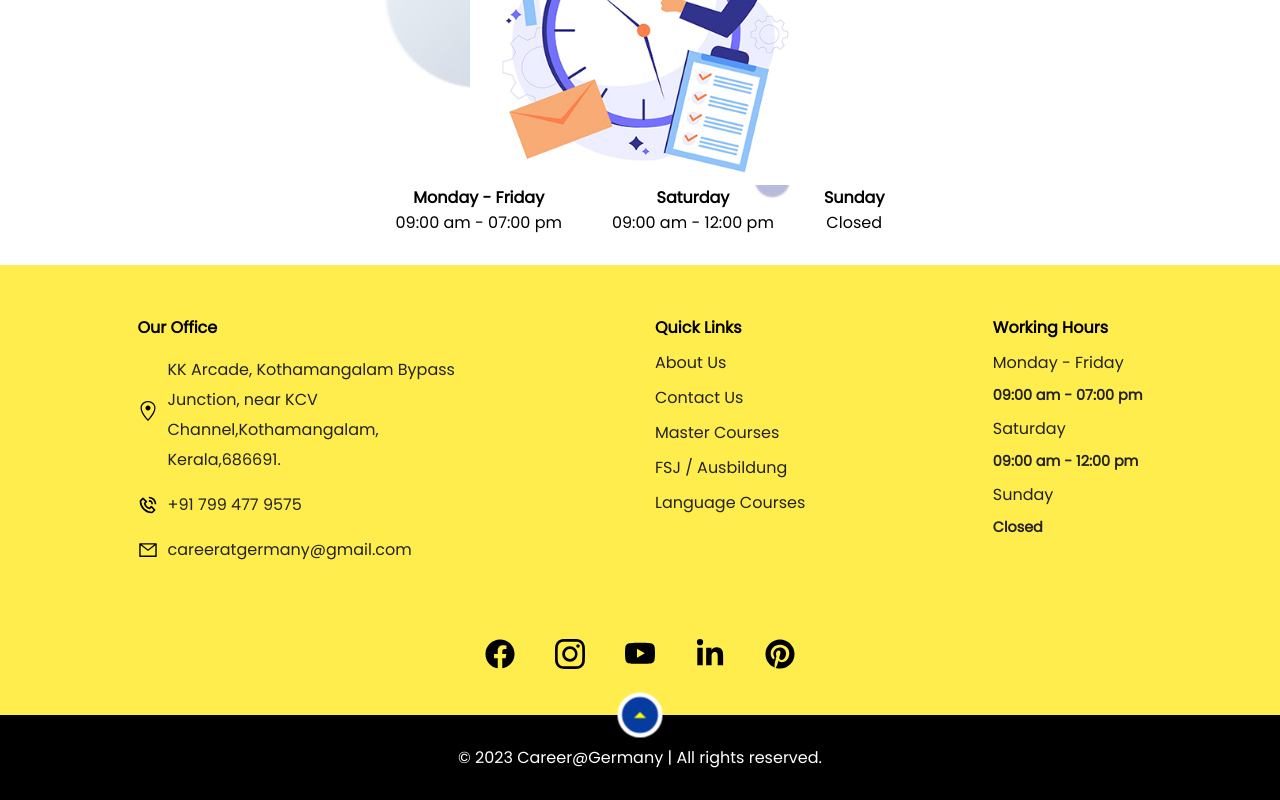
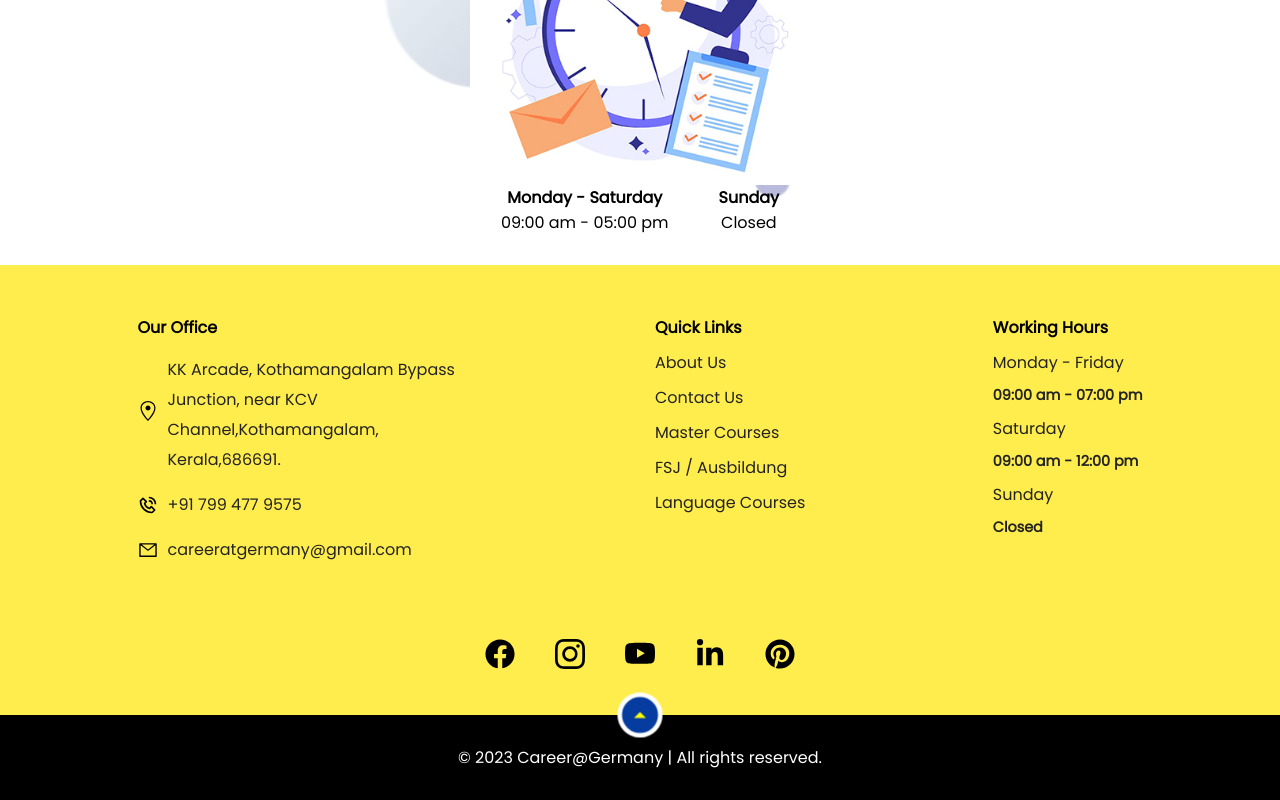
Before and after one commit to varghesetony901/careeratgermany.com, a React (Create React App) app: page /contact in a window 1280 px wide. Shown: the part 1356-2156 px from the top of the page. Built offline with nearby package versions, Linux system fonts and the light colour scheme; no server answers; a web font is replaced by a local one.

Commit message:
contact page updated

```diff
--- a/src/container/Contact/Contact1.jsx
+++ b/src/container/Contact/Contact1.jsx
@@ -86,13 +86,13 @@ const Contact1 = () => {
         <img src="worktime.jpg" alt="" />
         <div className="contact-items">
           <div>
-            <h4>Monday - Friday</h4>
-            <p>09:00 am - 07:00 pm</p>
+            <h4>Monday - Saturday</h4>
+            <p>09:00 am - 05:00 pm</p>
           </div>
-          <div>
+          {/* <div>
             <h4>Saturday</h4>
             <p>09:00 am - 12:00 pm</p>
-          </div>
+          </div> */}
           <div>
             <h4>Sunday</h4>
             <p>Closed</p>
```
